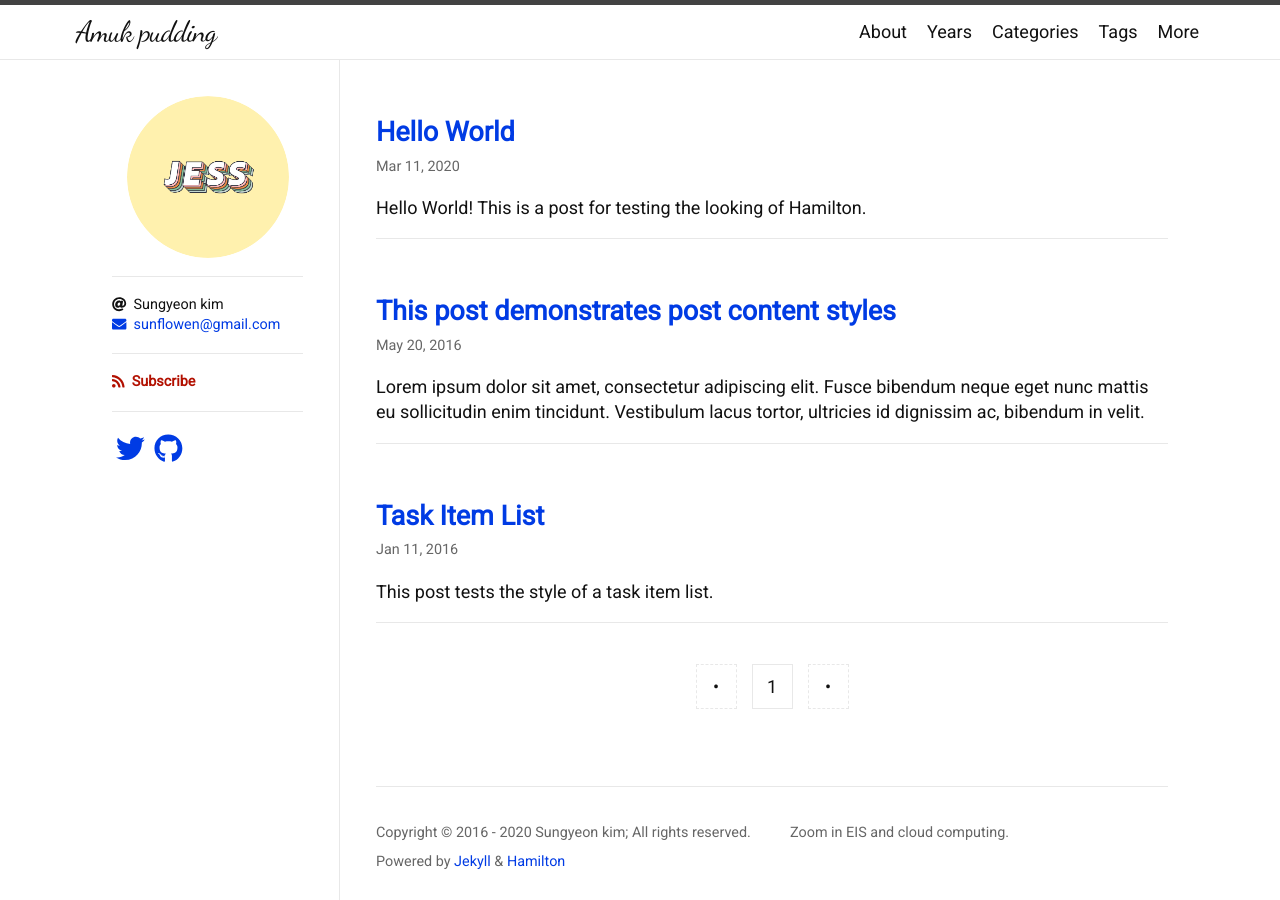
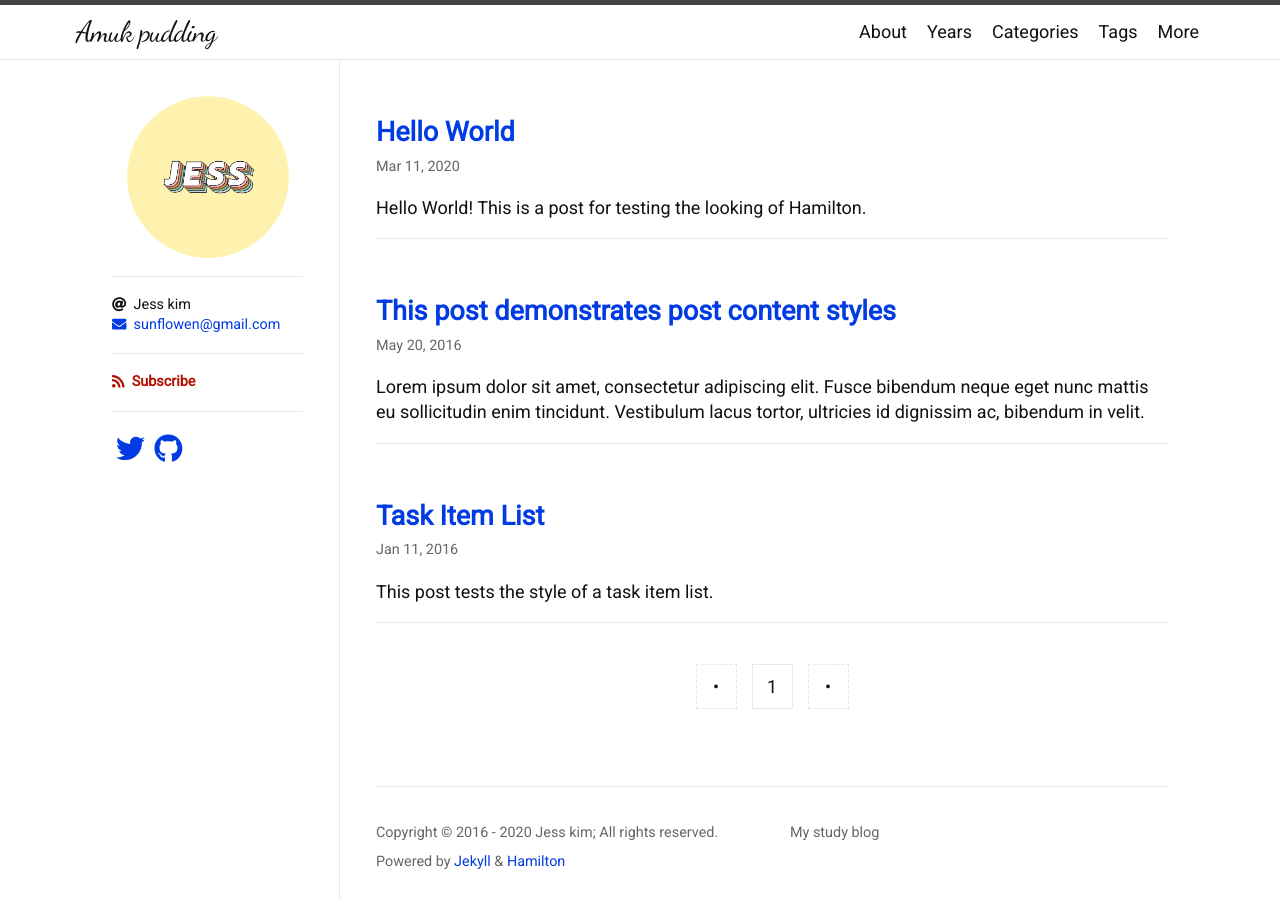
Before and after one commit to sunflowen/sunflowen.github.io, a Jekyll site: the page built from index.html, in a window 1280 px wide. Built offline with Jekyll 4.4.1, drawn with Linux system fonts in a browser that asks for light colours; nearby versions of some CDN libraries; some web fonts are replaced; the list of posts is cut into pages by our own code.

Commit message:
Update _config.yml

```diff
--- a/_config.yml
+++ b/_config.yml
@@ -1,6 +1,6 @@
 title: Amuk pudding
-description: Zoom in EIS and cloud computing.
-author: Sungyeon kim
+description: My study blog
+author: Jess kim
 avatar: /assets/jess.png
 email: sunflowen@gmail.com
 
```
